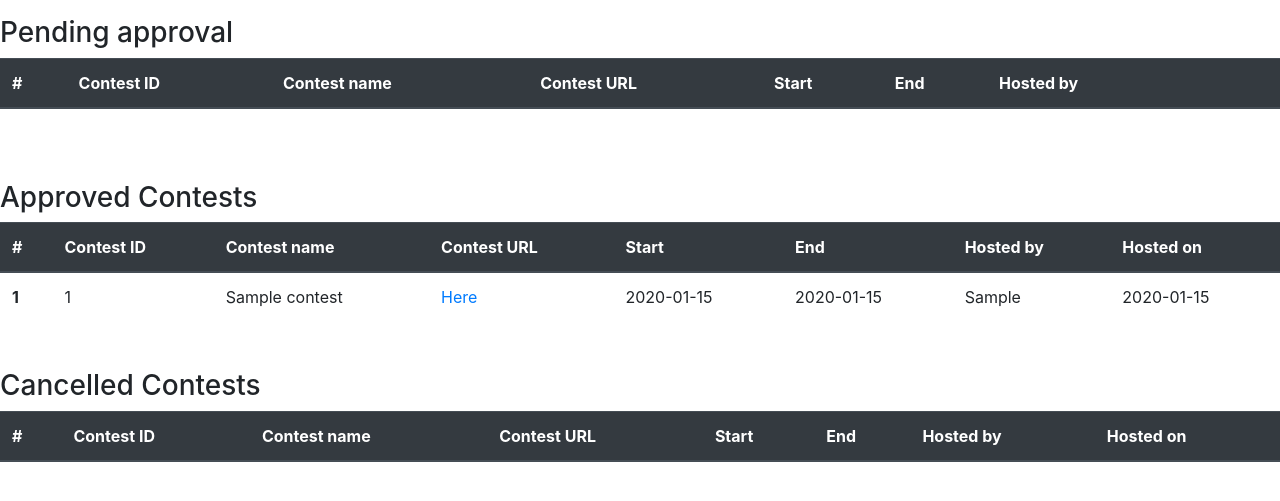
After one commit to Pirate2606/critical-section, a Flask app: page /admin/contests in a window 1280 px wide. The commit adds this page. Shown: the top 501 px of the page. Run offline with Flask 2, Linux system fonts and the light colour scheme; a user stored in the database is signed in; tables that the repository leaves empty hold one stand-in row (values such as "Sample post"); lists and menus that the app fills with data are empty; parts of the project's set-up code (start-up, migrations or seed data) failed here and were passed over; some libraries are stand-ins or nearby versions.

Commit message:
added admin view

```diff
--- a/app.py
+++ b/app.py
@@ -39,9 +39,45 @@ os.environ['OAUTHLIB_INSECURE_TRANSPORT'] = '1'
 os.environ['OAUTHLIB_RELAX_TOKEN_SCOPE'] = '1'
 
 
-@app.route('/')
+@app.route("/")
 def home():
-    return render_template('home.html')
+    if not session.get('user_id'):
+        return render_template("home.html")
+    else:
+        user_name = Users.query.filter_by(id=session['user_id']).first().user_name
+        is_admin = Users.query.filter_by(id=session['user_id']).first().is_admin
+        return render_template("home.html", user_name=user_name, is_admin=is_admin)
+
+
+@app.route('/admin/contests')
+@login_required
+def admin():
+    g.user = current_user.get_id()
+    if g.user:
+        user_id = int(g.user)
+        user = Users.query.get(user_id)
+        if user.is_admin:
+            contest_id = request.args.get("c")
+            action = request.args.get("a")
+            if contest_id:
+                contests = Contests.query.filter_by(contest_id=int(contest_id)).first()
+                posted_by = contests.posted_by
+                unique_id = Users.query.filter_by(user_name=posted_by).first().unique_id
+                dashboard = UsersDashboard.query.filter_by(unique_id=unique_id).first()
+                if action == "approve":
+                    dashboard.points += 10
+                    dashboard.contest_posted += 1
+                    contests.approved = 1
+                elif action == "cancel":
+                    dashboard.points -= 5
+                    dashboard.contest_posted += 1
+                    contests.cancelled = 1
+                db.session.add_all([contests, dashboard])
+                db.session.commit()
+            contests = Contests.query.all()
+            return render_template("admin.html", contests=contests)
+        else:
+            abort(403)
 
 
 @app.route('/contest/<category>')
--- /dev/null
+++ b/templates/admin.html
@@ -0,0 +1,177 @@
+<!DOCTYPE html>
+<html lang="en">
+<head>
+    <!-- Required meta tags -->
+    <meta charset="utf-8"/>
+    <meta
+            name="viewport"
+            content="width=device-width, initial-scale=1, shrink-to-fit=no"
+    />
+
+    <title>Orders</title>
+
+    <!-- Google Fonts -->
+
+    <link
+            href="https://fonts.googleapis.com/css2?family=Montserrat:wght@100;200;300;400;500;600;700;800;900&display=swap"
+            rel="stylesheet"
+    />
+    <link rel="icon" href="{{ url_for('static', filename='images/logo.png') }}">
+
+    <!-- Bootstrap CSS -->
+    <link
+            rel="stylesheet"
+            href="https://stackpath.bootstrapcdn.com/bootstrap/4.5.2/css/bootstrap.min.css"
+            integrity="sha384-JcKb8q3iqJ61gNV9KGb8thSsNjpSL0n8PARn9HuZOnIxN0hoP+VmmDGMN5t9UJ0Z"
+            crossorigin="anonymous"
+    />
+
+    <!-- Custom Styles -->
+    <link rel="stylesheet" href="{{ url_for('static', filename="css/styles.css") }}"/>
+
+    <!-- Fontawesome CDN -->
+    <script
+            src="https://kit.fontawesome.com/c622614d7c.js"
+            crossorigin="anonymous"
+    ></script>
+</head>
+
+<body>
+<div class="py-3">
+    <h4 class="h3">Pending approval</h4>
+    <table class="table">
+        <thead class="thead-dark">
+        <tr>
+            <th scope="col">#</th>
+            <th scope="col">Contest ID</th>
+            <th scope="col">Contest name</th>
+            <th scope="col">Contest URL</th>
+            <th scope="col">Start</th>
+            <th scope="col">End</th>
+            <th scope="col">Hosted by</th>
+            <th scope="col"></th>
+            <th scope="col"></th>
+        </tr>
+        </thead>
+        <tbody>
+        {% if contests != None %}
+            {% for contest in contests %}
+                {% if not contest.approved and not contest.cancelled %}
+                    <tr>
+                        <th scope="row">{{ loop.index }}</th>
+                        <td>{{ contest.contest_id }}</td>
+                        <td>{{ contest.contest_name }}</td>
+                        <td><a href="{{ contest.contest_url }}" target="_blank">Here</a></td>
+                        <td>{{ contest.start_date_time }}</td>
+                        <td>{{ contest.end_date_time }}</td>
+                        <td>{{ contest.posted_by }}</td>
+                        <td>
+                            <a style="color: rgb(7, 221, 7); text-decoration: none;"
+                               href="{{ url_for('admin', c=contest.contest_id, a="approve") }}"><i style="color: rgb(7, 221, 7);"
+                                                                                      class="fas fa-check-circle"></i>Approve</a>
+
+                        </td>
+                        <td>
+                            <a style="color: red; text-decoration: none;"
+                               href="{{ url_for('admin', c=contest.contest_id, a="cancel") }}"><i style="color: red;"
+                                                                                      class="fas fa-check-circle"></i>Cancel</a>
+                        </td>
+                    </tr>
+                {% endif %}
+            {% endfor %}
+        {% endif %}
+        </tbody>
+    </table>
+</div>
+<br/>
+
+<div class="py-3">
+    <h4 class="h3">Approved Contests</h4>
+
+    <table class="table">
+        <thead class="thead-dark">
+        <tr>
+            <th scope="col">#</th>
+            <th scope="col">Contest ID</th>
+            <th scope="col">Contest name</th>
+            <th scope="col">Contest URL</th>
+            <th scope="col">Start</th>
+            <th scope="col">End</th>
+            <th scope="col">Hosted by</th>
+            <th scope="col">Hosted on</th>
+        </tr>
+        </thead>
+        <tbody>
+        {% if contests != None %}
+            {% for contest in contests %}
+                {% if contest.approved %}
+                    <tr>
+                        <th scope="row">{{ loop.index }}</th>
+                        <td>{{ contest.contest_id }}</td>
+                        <td>{{ contest.contest_name }}</td>
+                        <td><a href="{{ contest.contest_url }}">Here</a></td>
+                        <td>{{ contest.start_date_time }}</td>
+                        <td>{{ contest.end_date_time }}</td>
+                        <td>{{ contest.posted_by }}</td>
+                        <td>{{ contest.hosted_on }}</td>
+                    </tr>
+                {% endif %}
+            {% endfor %}
+        {% endif %}
+        </tbody>
+    </table>
+</div>
+
+<div class="py-3">
+    <h4 class="h3">Cancelled Contests</h4>
+
+    <table class="table">
+        <thead class="thead-dark">
+        <tr>
+            <th scope="col">#</th>
+            <th scope="col">Contest ID</th>
+            <th scope="col">Contest name</th>
+            <th scope="col">Contest URL</th>
+            <th scope="col">Start</th>
+            <th scope="col">End</th>
+            <th scope="col">Hosted by</th>
+            <th scope="col">Hosted on</th>
+        </tr>
+        </thead>
+        <tbody>
+        {% if contests != None %}
+            {% for contest in contests %}
+                {% if contest.cancelled %}
+                    <tr>
+                        <th scope="row">{{ loop.index }}</th>
+                        <td>{{ contest.contest_id }}</td>
+                        <td>{{ contest.contest_name }}</td>
+                        <td><a href="{{ contest.contest_url }}">Here</a></td>
+                        <td>{{ contest.start_date_time }}</td>
+                        <td>{{ contest.end_date_time }}</td>
+                        <td>{{ contest.posted_by }}</td>
+                        <td>{{ contest.hosted_on }}</td>
+                    </tr>
+                {% endif %}
+            {% endfor %}
+        {% endif %}
+        </tbody>
+    </table>
+</div>
+<script
+        src="https://code.jquery.com/jquery-3.2.1.slim.min.js"
+        integrity="sha384-KJ3o2DKtIkvYIK3UENzmM7KCkRr/rE9/Qpg6aAZGJwFDMVNA/GpGFF93hXpG5KkN"
+        crossorigin="anonymous"
+></script>
+<script
+        src="https://cdnjs.cloudflare.com/ajax/libs/popper.js/1.12.9/umd/popper.min.js"
+        integrity="sha384-ApNbgh9B+Y1QKtv3Rn7W3mgPxhU9K/ScQsAP7hUibX39j7fakFPskvXusvfa0b4Q"
+        crossorigin="anonymous"
+></script>
+<script
+        src="https://stackpath.bootstrapcdn.com/bootstrap/4.5.2/js/bootstrap.min.js"
+        integrity="sha384-B4gt1jrGC7Jh4AgTPSdUtOBvfO8shuf57BaghqFfPlYxofvL8/KUEfYiJOMMV+rV"
+        crossorigin="anonymous"
+></script>
+</body>
+</html>
```
Also changed, not shown: requirements.txt (+16 -4 lines), templates/base.html (+15 -13 lines), templates/home.html (+4 -4 lines), templates/profile.html (+14 -9 lines).
